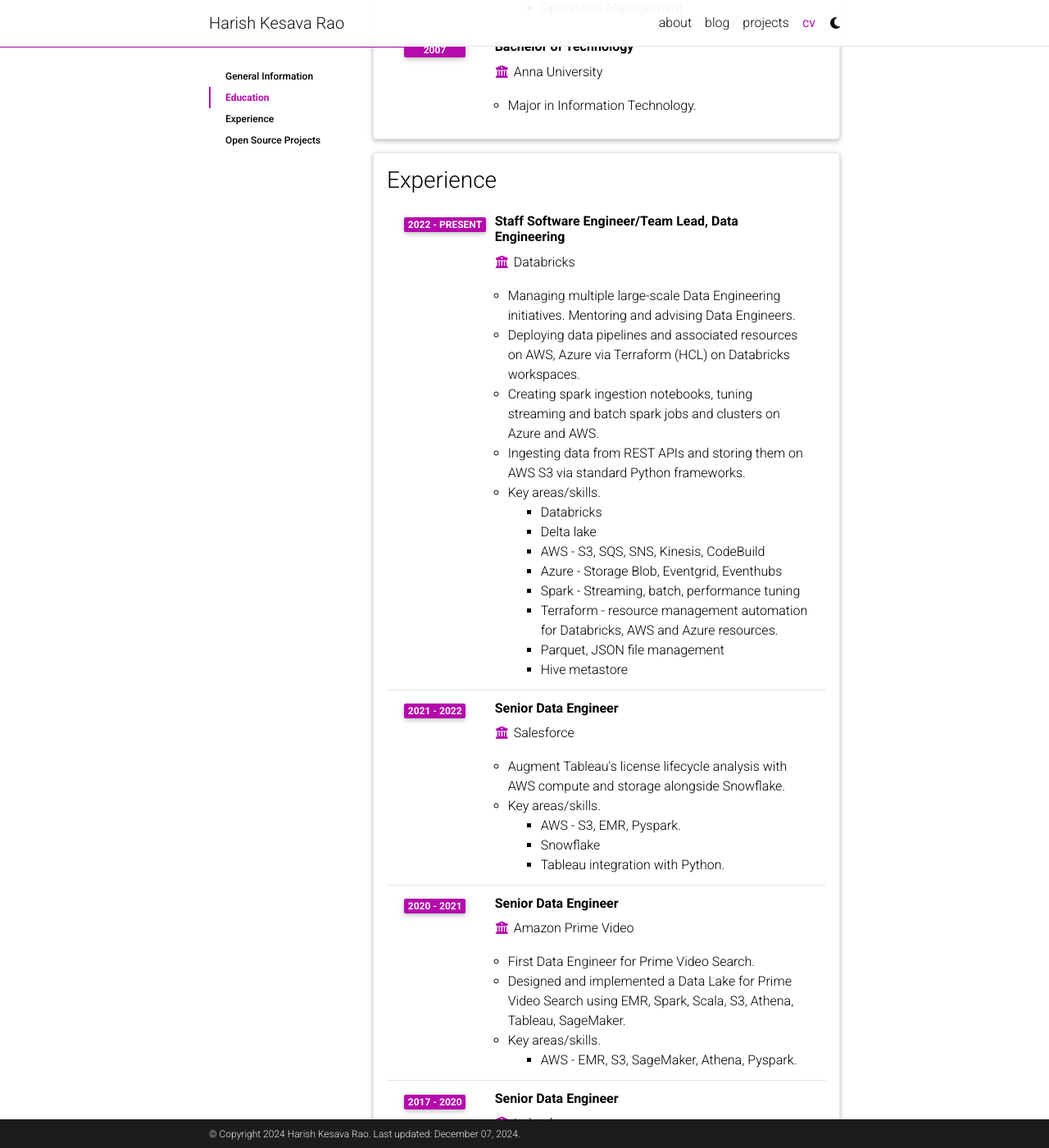
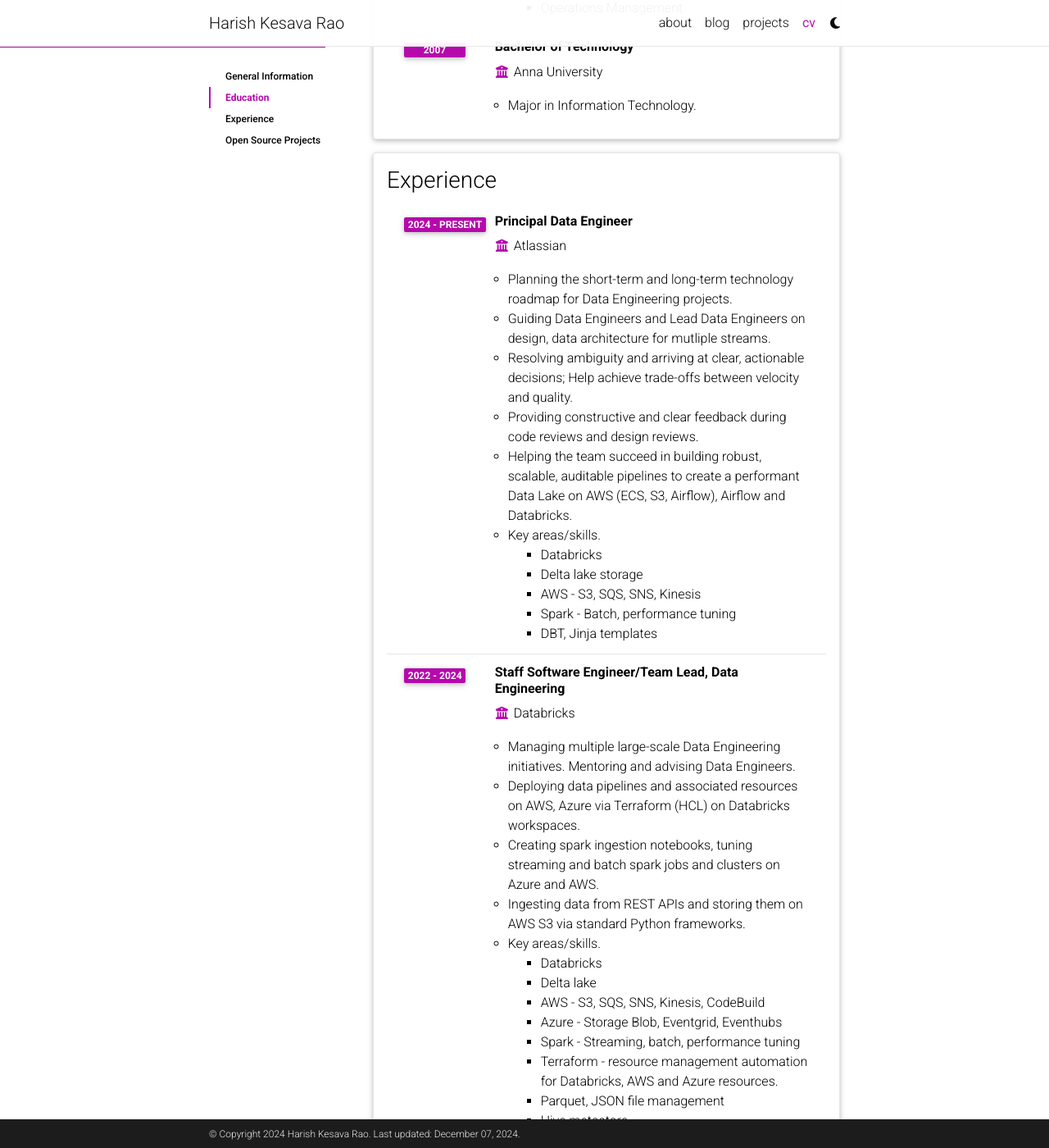
Before and after one commit to harishkesavarao/harishkesavarao.github.io, a Jekyll site: the page built from _pages/cv.md, in a window 1280 px wide and 1400 px high, scrolled down 730 px. Shown: the whole window at 82% size. Built offline with Jekyll 4.4.1, drawn with Linux system fonts in a browser that asks for light colours; comment, search, counter and statistics services are not loaded; a style sheet for code colours, icons or effects is not loaded.

Commit message:
Added entry to CV

```diff
--- a/_data/cv.yml
+++ b/_data/cv.yml
@@ -33,9 +33,25 @@
 - title: Experience
   type: time_table
   contents:
+    - title: Principal Data Engineer
+      institution: Atlassian
+      year: 2024 - Present
+      description:
+        - Planning the short-term and long-term technology roadmap for Data Engineering projects.
+        - Guiding Data Engineers and Lead Data Engineers on design, data architecture for mutliple streams.
+        - Resolving ambiguity and arriving at clear, actionable decisions; Help achieve trade-offs between velocity and quality.
+        - Providing constructive and clear feedback during code reviews and design reviews.
+        - Helping the team succeed in building robust, scalable, auditable pipelines to create a performant Data Lake on AWS (ECS, S3, Airflow), Airflow and Databricks.
+        - title: Key areas/skills.
+          contents:
+            - Databricks
+            - Delta lake storage
+            - AWS - S3, SQS, SNS, Kinesis
+            - Spark - Batch, performance tuning
+            - DBT, Jinja templates
     - title: Staff Software Engineer/Team Lead, Data Engineering
       institution: Databricks
-      year: 2022 - Present
+      year: 2022 - 2024
       description:
         - Managing multiple large-scale Data Engineering initiatives. Mentoring and advising Data Engineers.
         - Deploying data pipelines and associated resources on AWS, Azure via Terraform (HCL) on Databricks workspaces.
```
